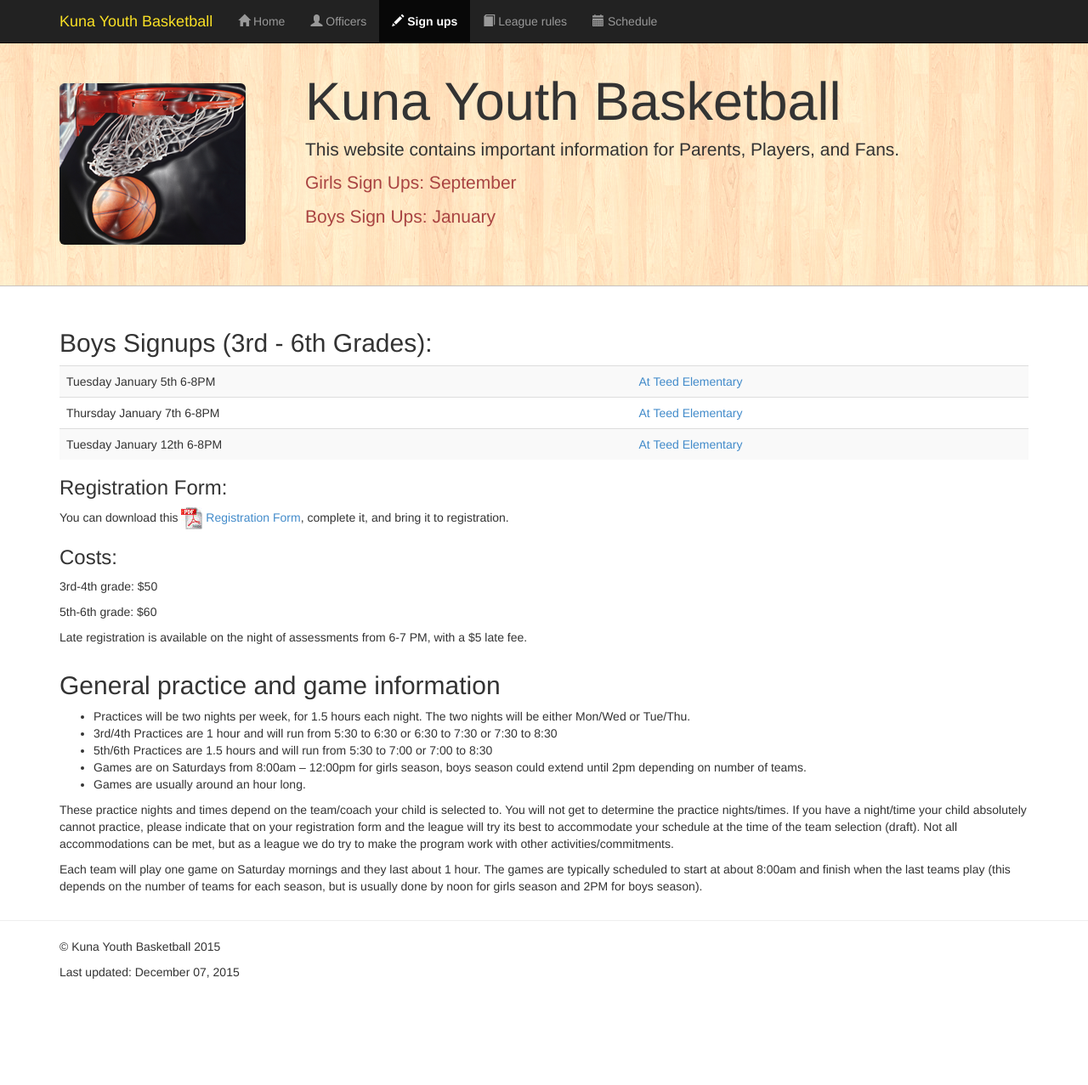
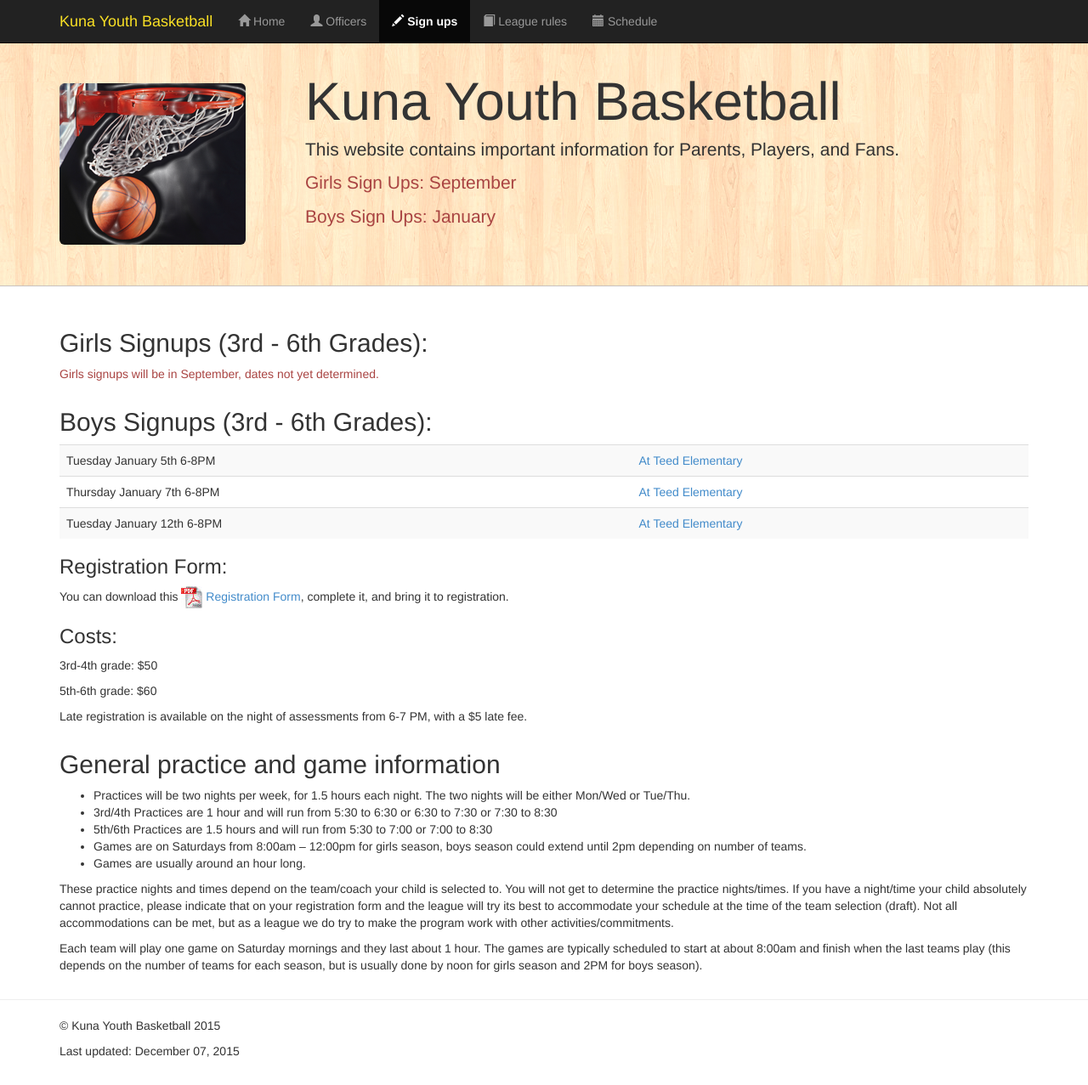
Before and after one commit to justinbkay/kunayouthbb, a Jekyll site: the page built from signups/index.html, in a window 1280 px wide and 1277 px high. Shown: the whole window at 85% size. Built offline with Jekyll 4.4.1, drawn with Linux system fonts in a browser that asks for light colours; nearby versions of some CDN libraries; Markdown is read by kramdown in place of the engine named in the settings.

Commit message:
adding the girls signup holder

```diff
--- a/signups/index.html
+++ b/signups/index.html
@@ -3,6 +3,10 @@ layout: default
 title: Kuna Youth Basketball Signups
 signups: active
 ---
+<div class="container">
+  <h2>Girls Signups (3rd - 6th Grades):</h2>
+  <p class="text-danger">Girls signups will be in September, dates not yet determined.</p>
+</div>
 <div class="container hidden">
   <h2>Girls Signups (3rd - 6th Grades):</h2>
 
```
